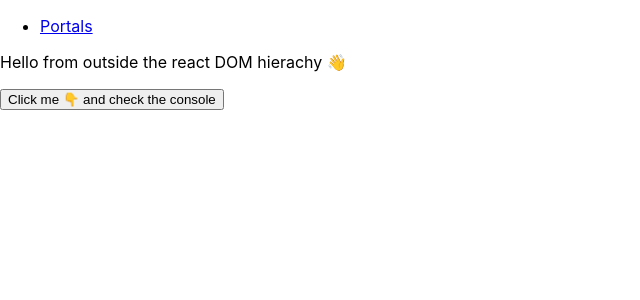
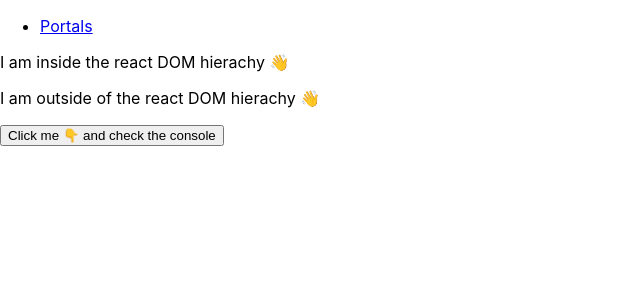
Before and after one commit to pszymanski95/react-playground, a React (Create React App) app: page /portals in a window 1280 px wide. Shown: the top 300 px of the page, without its empty margins (0-640 px from the left). Built offline with nearby package versions, Linux system fonts and the light colour scheme.

Commit message:
More updates to portals

```diff
--- a/src/topics/portals/Portals.jsx
+++ b/src/topics/portals/Portals.jsx
@@ -19,9 +19,13 @@ export const Portals = () => {
     console.log("Event initiator:", e.target);
   };
 
+  /*
+    Notice, that the paragraph is placed below the portal component in the code.
+  */
   return (
     <div onClick={handleClick}>
       <MyPortal />
+      <p>I am inside the react DOM hierachy 👋</p>
     </div>
   );
 };
@@ -37,7 +41,7 @@ const MyPortal = () => {
   */
   const portalContent = (
     <div>
-      <p>Hello from outside the react DOM hierachy 👋</p>
+      <p>I am outside of the react DOM hierachy 👋</p>
       <button>Click me 👇 and check the console</button>
     </div>
   );
```
